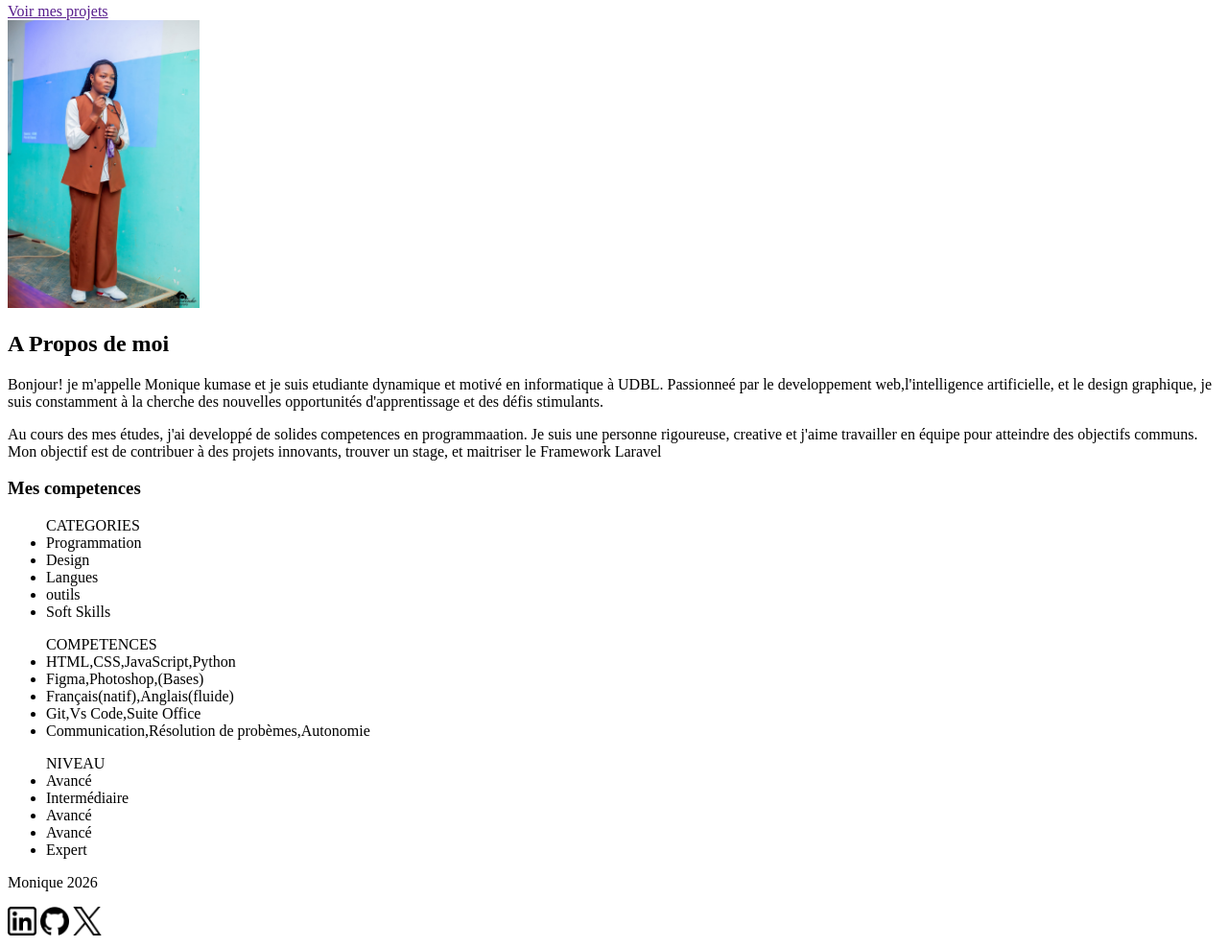
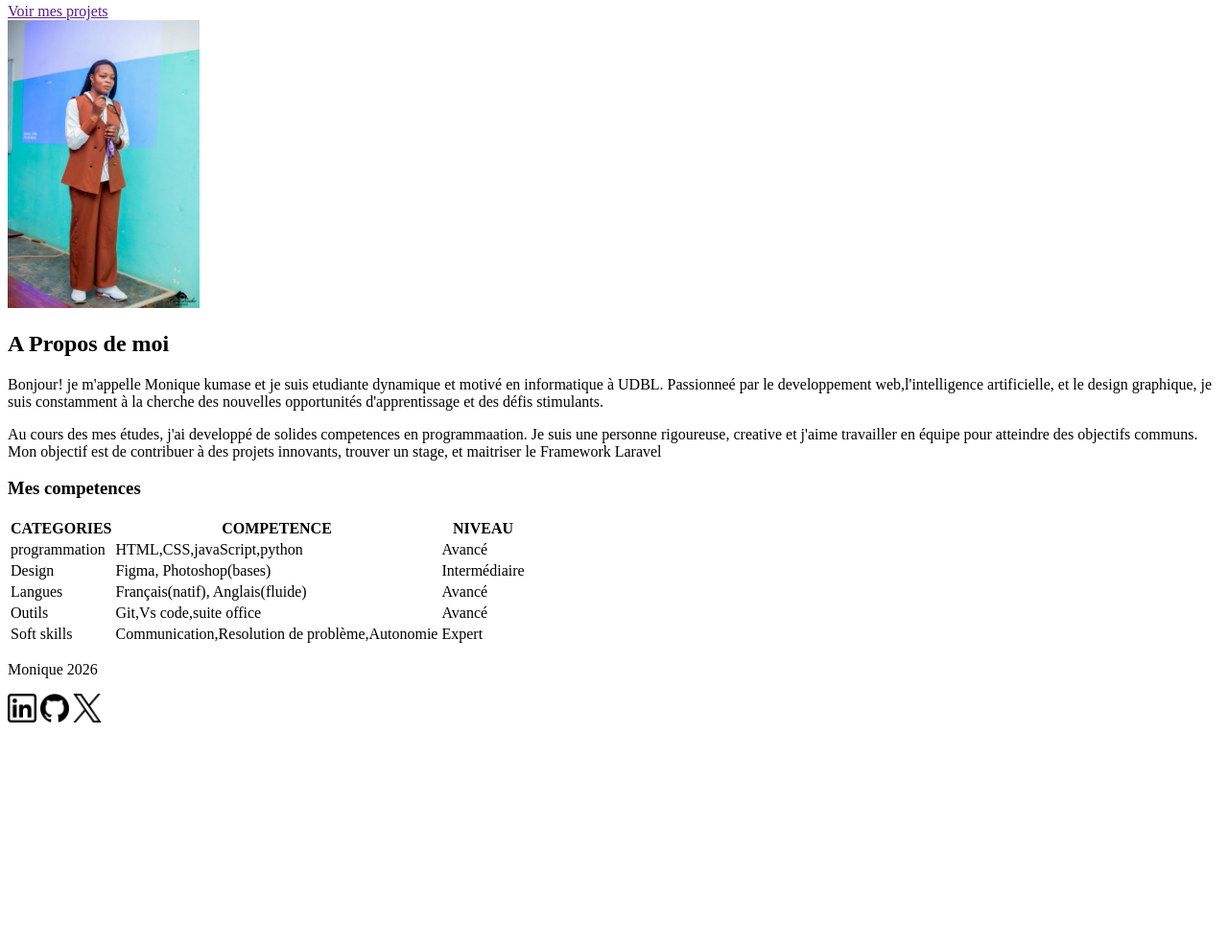
Before and after one commit to Moniquekumase/Mon-Portfolio-2026, a plain HTML site: page index.html in a window 1280 px wide. Shown: the part 230-1217 px from the top of the page at 96% size. After the commit the page ends 995 px from the top, so only its background shows below. Drawn offline with Linux system fonts and the light colour scheme.

Commit message:
finalisation du projet

```diff
--- a/index.html
+++ b/index.html
@@ -37,27 +37,42 @@
             <p>Bonjour! je m'appelle Monique kumase et je suis etudiante dynamique et motivé en informatique à UDBL. Passionneé par le developpement web,l'intelligence artificielle, et le design graphique, je suis constamment à la cherche des nouvelles opportunités d'apprentissage et des défis stimulants.</p>
             <p>Au cours des mes études, j'ai developpé de solides competences en programmaation. Je suis une personne rigoureuse, creative et j'aime travailler en équipe pour atteindre des objectifs communs. Mon objectif est de contribuer à des projets innovants, trouver un stage, et maitriser le Framework Laravel</p>
             <h3>Mes competences</h3>
-            <ul>CATEGORIES
-                <li>Programmation</li>
-                <li>Design</li>
-                <li>Langues</li>
-                <li>outils</li>
-                <li>Soft Skills</li>
-            </ul>
-            <ul>COMPETENCES
-               <li>HTML,CSS,JavaScript,Python</li>
-               <li>Figma,Photoshop,(Bases)</li>
-               <li>Français(natif),Anglais(fluide)</li>
-               <li>Git,Vs Code,Suite Office</li>
-               <li>Communication,Résolution de probèmes,Autonomie</li>
-            </ul>
-            <ul>NIVEAU
-               <li>Avancé</li>
-               <li>Intermédiaire</li>
-               <li>Avancé</li>
-               <li>Avancé</li>
-               <li>Expert</li>
-            </ul>
+            <table>
+                <tr>
+                    <th>CATEGORIES</th>
+                    <th>COMPETENCE</th>
+                    <th>NIVEAU</th>
+                </tr>
+                <tr>
+                    <td>programmation</td>
+                    <td>HTML,CSS,javaScript,python</td>
+                    <td>Avancé</td>
+
+
+                </tr>
+                <tr>
+                    <td>Design</td>
+                    <td>Figma, Photoshop(bases)</td>
+                    <td>Intermédiaire</td>
+                </tr>
+                <tr>
+                    <td>Langues</td>
+                    <td>Français(natif), Anglais(fluide)</td>
+                    <td>Avancé</td>
+                </tr>
+                <tr>
+                    <td>Outils</td>
+                    <td>Git,Vs code,suite office</td>
+                    <td>Avancé</td>
+                </tr>
+                <tr>
+                    <td>Soft skills</td>
+                    <td>Communication,Resolution de problème,Autonomie</td>
+                    <td>Expert</td>
+                </tr>
+
+            </table>
+
         </section>
 
     </main>
```
